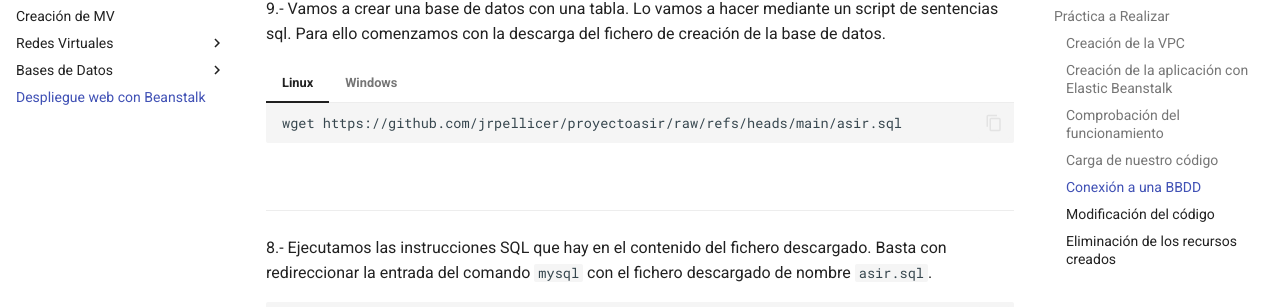
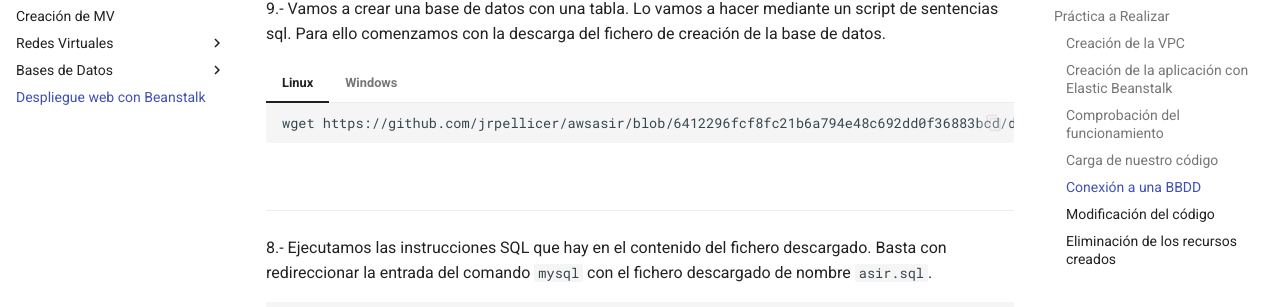
Before and after one commit to jrpellicer/awsasir, an MkDocs documentation site: the page built from docs/practica06.md, in a window 1280 px wide and 900 px high, scrolled down 5253 px. Shown: the part 146-453 px from the top of the window. Built offline with MkDocs 1.6.1 and Material for MkDocs 9.7.7, drawn with Linux system fonts in a browser that asks for light colours; some of the changed lines change nothing that is shown.

Commit message:
Fichero asir.sql

````diff
--- a/docs/practica06.md
+++ b/docs/practica06.md
@@ -157,7 +157,7 @@ ___
 === "Linux"
 
     ```
-    wget https://github.com/jrpellicer/proyectoasir/raw/refs/heads/main/asir.sql
+    wget https://github.com/jrpellicer/awsasir/blob/6412296fcf8fc21b6a794e48c692dd0f36883bcd/docs/asir.sql
     ```
 
 === "Windows"
````
